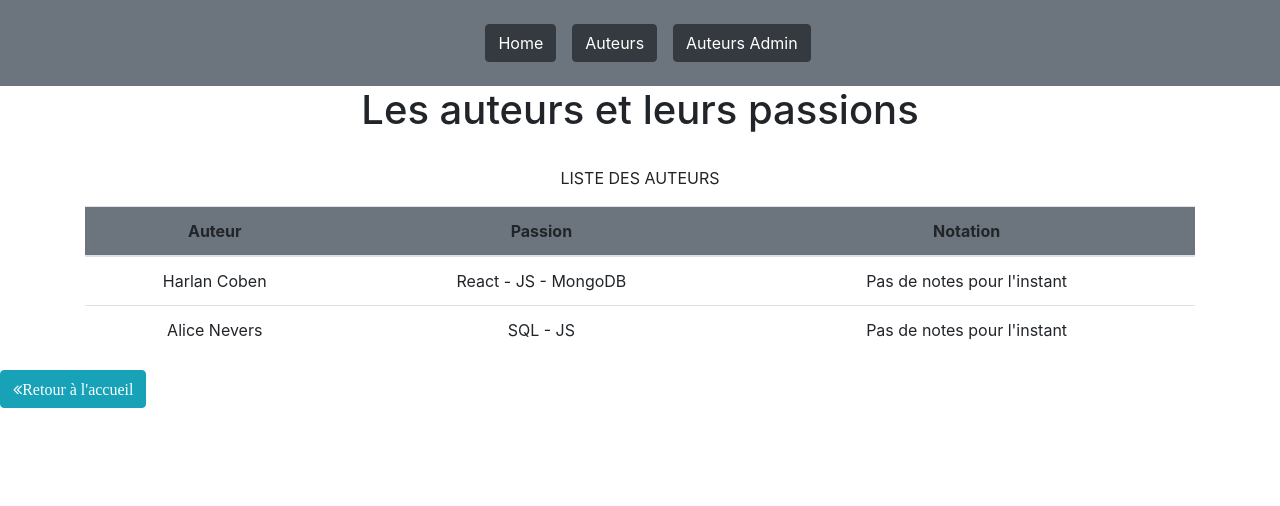
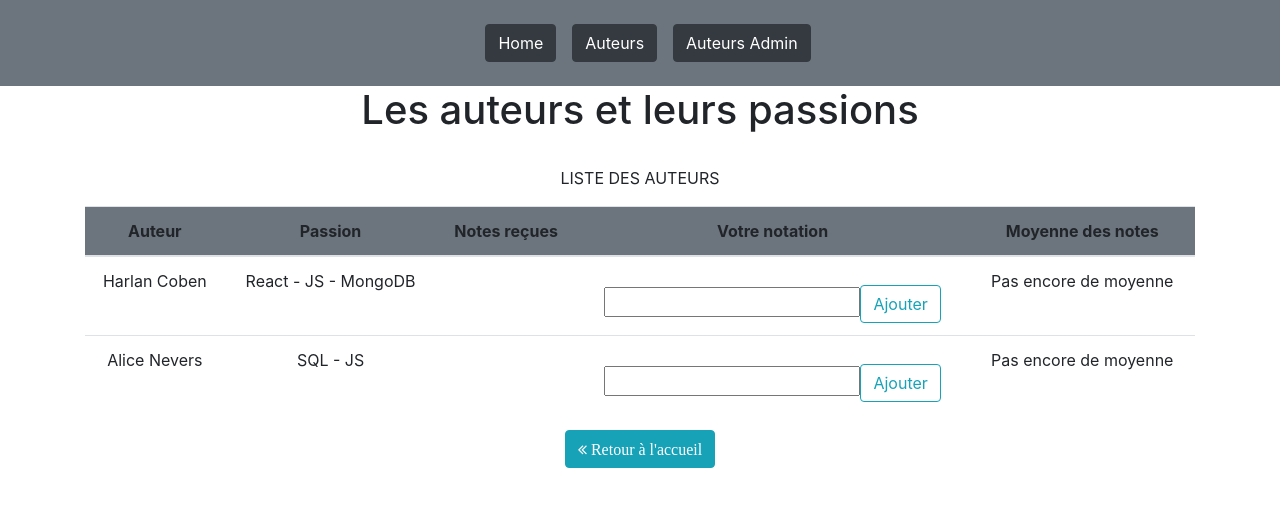
Before and after one commit to thomas-demagny/React-authors, a React (Create React App) app: page /authors in a window 1280 px wide. Shown: the top 506 px of the page. Built offline with nearby package versions, Linux system fonts and the light colour scheme.

Commit message:
add notes

```diff
--- a/src/components/Authors.jsx
+++ b/src/components/Authors.jsx
@@ -8,11 +8,22 @@ function Authors() {
 
     const history = useHistory();
 
-    const [state] = useReducer(reducer, initialState);
-
-    const {authors} = state;
+    const [state, dispatch] = useReducer(reducer, initialState);
 
 
+
+    const handleChange = e => {
+        const { value , name } = e.target;
+        if (name === 'note')
+        dispatch({ type: "SET_NOTE", note: value });
+    }
+
+    const handleSubmit = e => {
+        e.preventDefault();
+
+        dispatch({ type: "ADD_NOTE" });
+    }
+    const {authors, note,message} = state;
     return(
         <React.Fragment>
             <h1 className="text-center pb-4"> Les auteurs et leurs passions</h1>
@@ -24,7 +35,9 @@ function Authors() {
                     <tr className="bg-secondary">
                         <th scope="col">Auteur</th>
                         <th scope="col">Passion</th>
-                        <th scope="col">Notation</th>
+                        <th scope="col">Notes reçues</th>
+                        <th scope="col">Votre notation</th>
+                        <th scope="col">Moyenne des notes</th>
                     </tr>
                     </thead>
                     <tbody>
@@ -32,7 +45,14 @@ function Authors() {
                         <tr key={i}>
                             <td>{author.name}</td>
                             <td>{(author.passion).join(' - ')}</td>
-                            <td>Pas de notes pour l'instant</td>
+                            <td>{author.notes.join(' - ')}</td>
+                            <td><form onClick={handleSubmit}>
+                                {message !== '' && <p>{message}</p>}
+
+                                <input type="text" name='note' value={note} onChange={handleChange}/>
+                                <button className="btn btn-outline-info">Ajouter</button>
+                            </form></td>
+                            <td>Pas encore de moyenne</td>
                         </tr>
                     )}
                     </tbody>
@@ -42,7 +62,7 @@ function Authors() {
                 </div>
             </div>
 
-            <button className="d-flex align-content btn btn-info fa fa-angle-double-left " onClick={ () => history.push('/')}> Retour à l'accueil</button>
+            <button className="btn btn-info fa fa-angle-double-left " onClick={ () => history.push('/')}> Retour à l'accueil</button>
         </React.Fragment>
     )
 }
```
